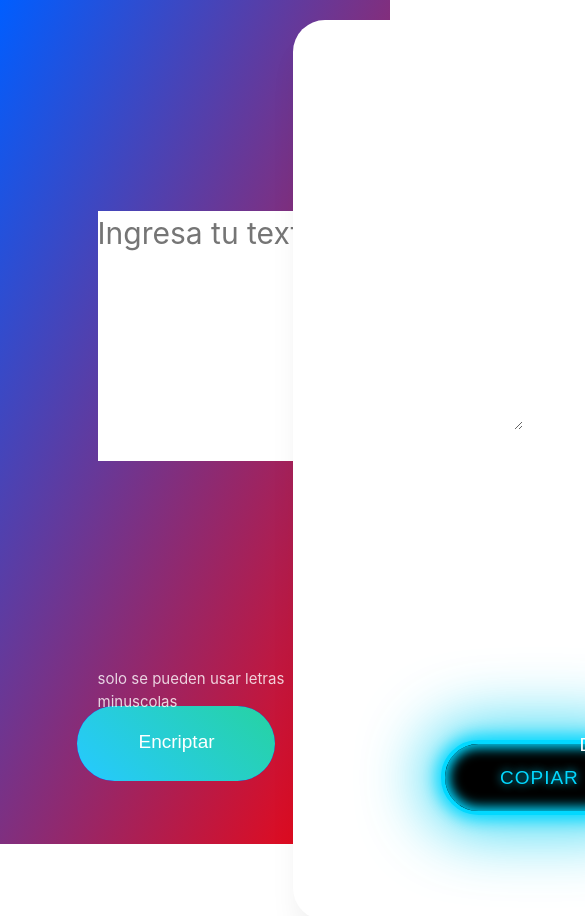
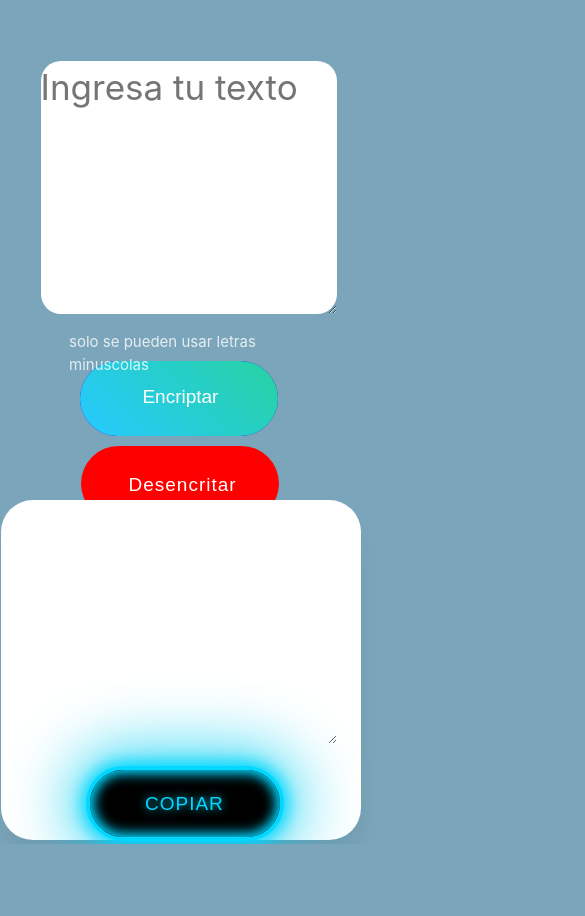
Before and after one commit to DarkYisus/Text-Encriptor, a plain HTML site: page index.html in a window 390 px wide. Shown: the top 916 px of the page, 585 px wide, since content can reach past the window. After the commit the page ends 844 px from the top, so only its background shows below. Drawn offline with Linux system fonts and the light colour scheme.

Commit message:
Se areglo un error y se modifico para que searesponsuva ka pagina

```diff
--- a/index.html
+++ b/index.html
@@ -7,6 +7,7 @@
     <title>Encriptador</title>
     <link rel="stylesheet" href="style.css">
     <link rel="stylesheet" href="https://cdnjs.cloudflare.com/ajax/libs/font-awesome/6.4.0/css/all.min.css">
+    <meta name="viewport" content="width=device-width, initial-scale=1.0, maximum-scale=1.0, minimum-scale=1.0">
 </head>
 <body>
     <div class="conteiner">
@@ -37,6 +38,7 @@
                     <!-- <button class="copy" id="copy" onclick="copy()"><p>Copiar</p></button> -->
                     <a href="#" class="copy" id="copy" onclick="copy()"><p>Copiar</p></a>
                 </div>
+
             </div>
         </section>
     </div>
--- a/style.css
+++ b/style.css
@@ -5,13 +5,12 @@
 }
 
 body{
-    background-image: linear-gradient(to bottom right, rgb(0, 94, 255), rgb(255, 0, 0));
-    background-repeat: no-repeat;
+    background-color: #7BA5BA;
 }
 
 .conteiner{
-    height: 100vh;
-    width: 100vw;
+    height: 100%;
+    width: 100%;
     font-family: sans-serif;
 }
 
@@ -30,14 +29,16 @@ body{
     font-family: 'inter';
     font-style: normal;
     font-weight: 400;
-    font-size:30px;
+    font-size:35px;
     line-height: 150%;
+
 
 
     border: none;
     outline: none;
 
     color: #000;
+    border-radius: 20px;
     box-shadow: 0 10px 10px 8px rgba(rgb(0, 94, 226), green, blue, alpha);
 }
 
@@ -218,3 +219,129 @@ body{
                 0 0 4em 1em rgba(3, 205, 241, 0.78),
                 inset 0 0 0.75em 0.25em #02d8ff;
 }
+
+/*ADAPTACION DE DISPOSITIVOS*/
+
+@media screen and (max-width: 1400px){
+  .texto{
+    width: 570px;
+    height: 242px;
+  }
+
+  .texto-input{
+    width: 466px;
+    height: 247px;
+  }
+
+  .text-encrip{
+    left: 880px;
+  }
+}
+
+@media screen and (max-width: 800px) {
+    .texto-input{
+        width: 296px;
+        height: 253px;
+        position: absolute;
+        top: -150px;
+        left: -10%;
+    }
+
+    .instrucciones{
+        top: 120px;
+        left: -5%;
+    }
+
+   .encrip{
+    width: 700px;
+    height: 700px;
+    top: 150px;
+   }
+
+   .decrypt{
+    position: absolute;
+    width: 1000px;
+    height: 700px;
+    left: -17px;
+    top: 235px;
+   }
+
+   .text-encrip{
+    position: absolute;
+    width: 360px;
+    height: 340px;
+    left: 1px;
+    top: 500px;
+   }
+
+   .text{
+    width: 316px;
+    height: 219px;
+    top: 25px;
+    border-radius: 20px;
+   }
+
+   .copy{
+    left: 85px;
+    top: 266px;
+   }
+
+   /*EFECTO DE BOTONES*/
+
+/*BUTTOM ENCRIPT*/
+
+.encrip::after{
+    content: "";
+    position: absolute;
+    width: 400px;
+    height: 400px;
+    top: -50px;
+    left: -100px;
+    background-color: #1700FD;
+    background-image: linear-gradient(225deg, #27d86c 0%, #26caf8 50%, #c625d0 100%);
+
+    z-index: -100;
+    transition: transform 0.5s ease;
+}
+
+.encrip::hover{
+    transform: translate(0, -6px);
+    box-shadow: 10px -10px 25px 0 rgba(143, 64, 248, 0.5),
+                -10px 10px 25px 0 rgba(39, 200, 255, 0.5);
+}
+
+.encrip:hover::after{
+    transform: rotate(150deg);
+}
+
+/*BUTTOM DECRYPT*/
+
+.decrypt::before{
+    content: "";
+    position: absolute;
+    top: 0;
+    left: 0;
+    transform: scaleX(0);
+    transform-origin: 0 50%;
+    width: 110%;
+    height: inherit;
+    border-radius: inherit;
+    background: linear-gradient(80deg, #8e2de2, #4a00e0);
+    transition: .2s ;
+}
+
+.decrypt:hover::before{
+    transform: scaleX(1);
+}
+
+/*BUTTON COPY*/
+
+.copy:hover{
+    color: #021301;
+    background-color: #02d8ff;
+    box-shadow: 0 0 1em 0.25em #02d8ff,
+                0 0 4em 1em rgba(3, 205, 241, 0.78),
+                inset 0 0 0.75em 0.25em #02d8ff;
+}
+
+}
```
